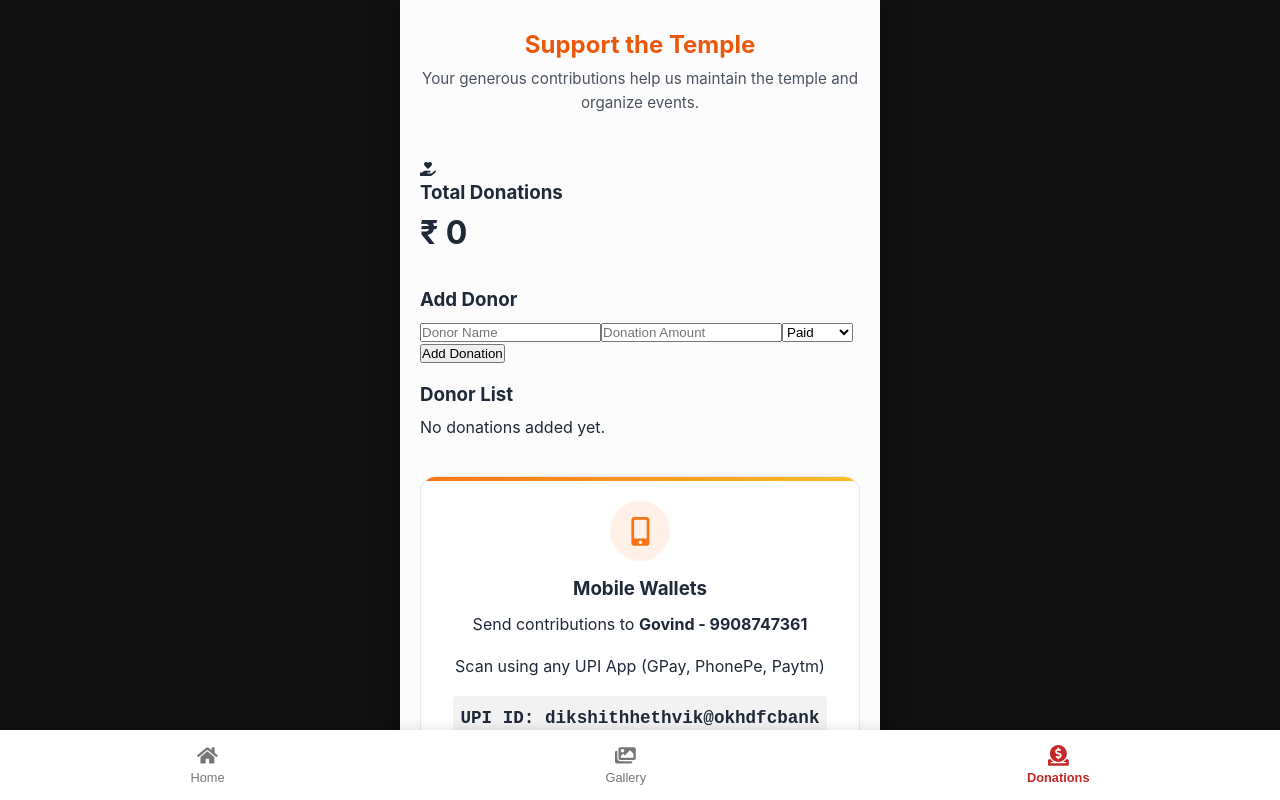
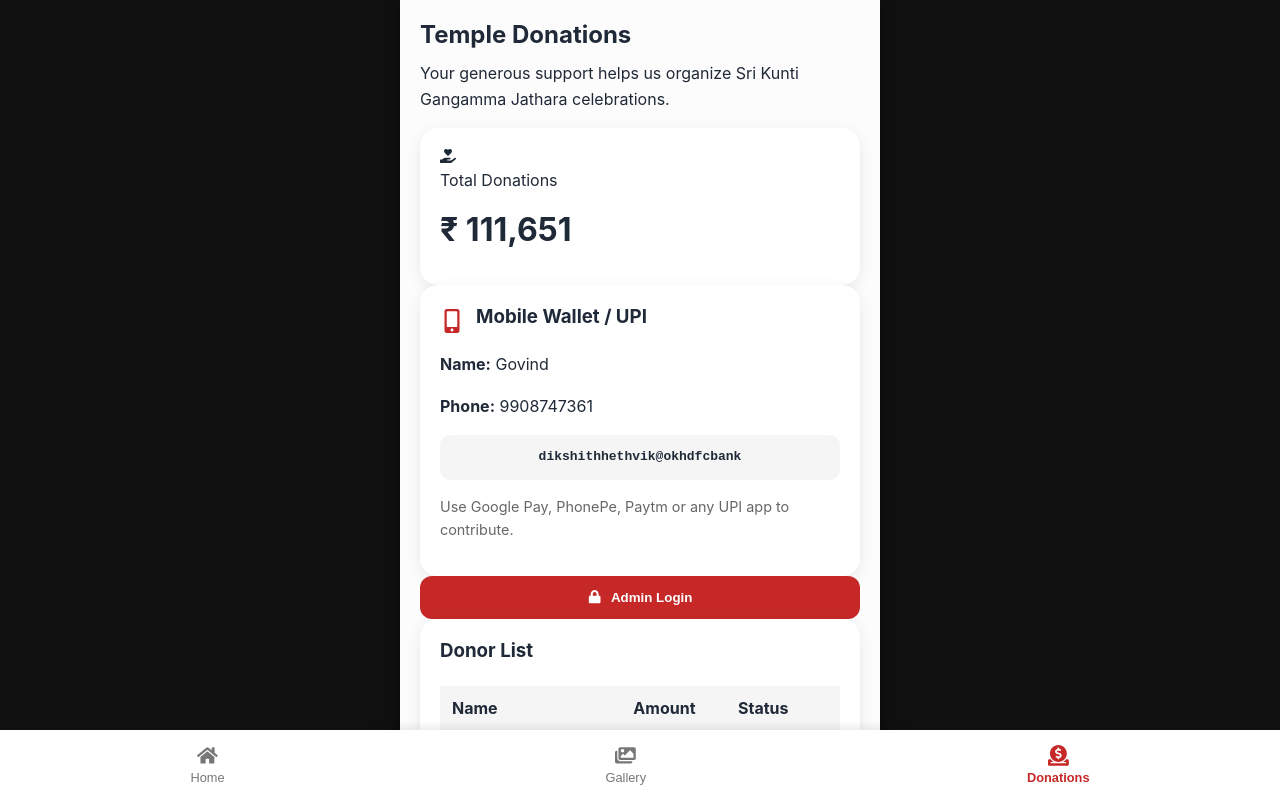
Before and after one commit to rthalla1994/GT, a React (Vite) app: page / in a window 1280 px wide. Both pictures are taken after a click on the button "Donations". Shown: the top 800 px of the page. Built offline with nearby package versions, Linux system fonts and the light colour scheme.

Commit message:
bell fix and donors

```diff
--- a/src/App.jsx
+++ b/src/App.jsx
@@ -14,19 +14,40 @@ function App() {
   const [activeTab, setActiveTab] = useState('home');
 
   useEffect(() => {
-    const audio = new Audio(templeBell);
+    const playBell = () => {
+      const audio = new Audio(templeBell);
 
-    audio.volume = 0.5;
+      audio.volume = 0.5;
 
-    audio.play().catch(() => {
-      console.log('Autoplay blocked');
-    });
+      audio.play().catch((err) => {
+        console.log(err);
+      });
 
+      // Optional vibration for mobile
+      if (navigator.vibrate) {
+        navigator.vibrate(200);
+      }
+
+      // Remove listeners after first interaction
+      document.removeEventListener('click', playBell);
+      document.removeEventListener('touchstart', playBell);
+    };
+
+    // Play on first interaction anywhere
+    document.addEventListener('click', playBell);
+    document.addEventListener('touchstart', playBell);
+
+    // Splash screen timer
     const timer = setTimeout(() => {
       setLoading(false);
     }, 3000);
 
-    return () => clearTimeout(timer);
+    return () => {
+      clearTimeout(timer);
+
+      document.removeEventListener('click', playBell);
+      document.removeEventListener('touchstart', playBell);
+    };
   }, []);
 
   // Splash Screen
--- a/src/pages/Donations.css
+++ b/src/pages/Donations.css
@@ -1,136 +1,139 @@
-.donations-container {
-  display: flex;
-  flex-direction: column;
-  gap: 20px;
+.wallet-card,
+.donor-form-card,
+.donor-table-card,
+.total-card {
+  background: white;
+  border-radius: 18px;
+  padding: 20px;
+  box-shadow: 0 4px 15px rgba(0, 0, 0, 0.08);
 }
 
-.donations-header {
-  text-align: center;
-  padding: 10px 0;
+.wallet-header {
+  display: flex;
+  align-items: center;
+  gap: 12px;
+  margin-bottom: 15px;
 }
 
-.donations-header h2 {
-  color: var(--primary-dark);
-  margin-bottom: 8px;
+.wallet-icon {
+  font-size: 1.5rem;
+  color: #c62828;
 }
 
-.donations-header p {
-  opacity: 0.8;
-  font-size: 0.95rem;
+.upi-box {
+  background: #f5f5f5;
+  padding: 12px;
+  border-radius: 10px;
+  font-weight: bold;
+  text-align: center;
+  margin: 15px 0;
+  font-family: monospace;
 }
 
-.donation-methods {
-  display: flex;
-  flex-direction: column;
-  gap: 20px;
+.wallet-note {
+  font-size: 0.9rem;
+  color: #666;
 }
 
-.method-card {
-  background: var(--card-bg);
-  border-radius: 16px;
-  padding: 24px;
-  text-align: center;
-  box-shadow: 0 4px 12px rgba(0,0,0,0.08);
-  border: 1px solid var(--primary-color);
-  position: relative;
-  overflow: hidden;
-}
+.admin-btn {
+  width: 100%;
+  border: none;
+  padding: 14px;
+  border-radius: 12px;
+  background: #c62828;
+  color: white;
+  font-weight: bold;
+  cursor: pointer;
 
-.method-card.secondary {
-  border: 1px solid var(--border-color);
-  box-shadow: 0 2px 8px rgba(0,0,0,0.04);
-}
-
-.method-card::before {
-  content: '';
-  position: absolute;
-  top: 0;
-  left: 0;
-  right: 0;
-  height: 4px;
-  background: linear-gradient(90deg, var(--primary-color), var(--accent-gold));
-}
-
-.method-icon-wrapper {
-  background: rgba(249, 115, 22, 0.1);
-  width: 60px;
-  height: 60px;
-  border-radius: 50%;
   display: flex;
   justify-content: center;
   align-items: center;
-  margin: 0 auto 16px auto;
+  gap: 10px;
 }
 
-.method-icon {
-  font-size: 1.8rem;
-  color: var(--primary-color);
+.table-wrapper {
+  overflow-x: auto;
 }
 
-.method-card h3 {
-  margin-bottom: 12px;
-  color: var(--text-color);
+.donor-table {
+  width: 100%;
+  border-collapse: collapse;
+  margin-top: 15px;
 }
 
-.qr-placeholder {
-  display: flex;
-  justify-content: center;
-  margin: 16px 0;
+.donor-table th {
+  background: #f5f5f5;
+  padding: 12px;
+  text-align: left;
 }
 
-.qr-mock {
-  width: 150px;
-  height: 150px;
-  background: repeating-linear-gradient(
-    45deg,
-    var(--border-color),
-    var(--border-color) 10px,
-    var(--card-bg) 10px,
-    var(--card-bg) 20px
-  );
-  border: 4px solid var(--text-color);
-  border-radius: 12px;
-  display: flex;
-  justify-content: center;
-  align-items: center;
-  font-weight: bold;
-  color: var(--text-color);
-  opacity: 0.5;
+.donor-table td {
+  padding: 12px;
+  border-bottom: 1px solid #eee;
 }
 
-.upi-id {
-  font-family: monospace;
-  font-size: 1.1rem;
-  font-weight: 600;
-  background: rgba(0,0,0,0.05);
-  padding: 8px;
-  border-radius: 4px;
-  display: inline-block;
-  margin-bottom: 0;
+.status-badge {
+  padding: 6px 10px;
+  border-radius: 20px;
+  font-size: 0.8rem;
+  font-weight: bold;
 }
 
-.bank-details {
-  text-align: left;
-  background: rgba(0,0,0,0.02);
-  padding: 16px;
-  border-radius: 8px;
+.status-badge.paid {
+  background: #d4edda;
+  color: #155724;
 }
 
-.detail-row {
-  display: flex;
-  justify-content: space-between;
-  margin-bottom: 8px;
-  font-size: 0.9rem;
+.status-badge.pending {
+  background: #fff3cd;
+  color: #856404;
 }
 
-.detail-row:last-child {
-  margin-bottom: 0;
+.donor-form {
+  display: flex;
+  flex-direction: column;
+  gap: 12px;
 }
 
-.detail-row span {
-  opacity: 0.7;
+.donor-form input,
+.donor-form select {
+  padding: 14px;
+  border-radius: 10px;
+  border: 1px solid #ddd;
 }
 
-.detail-row strong {
-  color: var(--text-color);
+.donor-form button {
+  padding: 14px;
+  border: none;
+  border-radius: 12px;
+  background: #c62828;
+  color: white;
+  font-weight: bold;
 }
+
+.action-buttons {
+  display: flex;
+  gap: 10px;
+}
+
+.edit-btn,
+.delete-btn {
+  border: none;
+  padding: 8px 10px;
+  border-radius: 8px;
+  cursor: pointer;
+  color: white;
+}
+
+.edit-btn {
+  background: #1976d2;
+}
+
+.delete-btn {
+  background: #d32f2f;
+}
+
+.edit-btn:hover,
+.delete-btn:hover {
+  opacity: 0.9;
+}
--- a/src/pages/Donations.jsx
+++ b/src/pages/Donations.jsx
@@ -1,34 +1,121 @@
 import { useEffect, useState } from 'react';
+
 import {
-  FaQrcode,
-  FaUniversity,
   FaMobileAlt,
   FaHandHoldingHeart,
+  FaLock,
+  FaTimes,
+  FaEdit,
+  FaTrash
 } from 'react-icons/fa';
+
 import './Donations.css';
 
 const Donations = () => {
+
+  const initialDonors = [
+    { id: 1, name: "Yugandar Naidu", amount: 20001, status: "paid" },
+    { id: 2, name: "T Govind", amount: 10116, status: "paid" },
+    { id: 3, name: "T Reddeppa", amount: 11011, status: "paid" },
+    { id: 4, name: "Mohan devendra", amount: 1116, status: "pending" },
+    { id: 5, name: "Nobul Kumar", amount: 2116, status: "pending" },
+    { id: 6, name: "Gnanendra", amount: 5116, status: "pending" },
+    { id: 7, name: "Hema Naidu", amount: 5116, status: "pending" },
+    { id: 8, name: "Ravi Thalla", amount: 7777, status: "pending" },
+    { id: 9, name: "Venkatesulu", amount: 2222, status: "paid" },
+    { id: 10, name: "Chakravarthy", amount: 2116, status: "paid" },
+    { id: 11, name: "Bhanu", amount: 1116, status: "paid" },
+    { id: 12, name: "K Vedavathi", amount: 1116, status: "paid" },
+    { id: 13, name: "Sreenu", amount: 1116, status: "pending" },
+    { id: 14, name: "Haribabu", amount: 1116, status: "pending" },
+    { id: 15, name: "Surendra", amount: 1116, status: "pending" },
+    { id: 16, name: "Devandra", amount: 1116, status: "pending" },
+    { id: 17, name: "Hemadri", amount: 1116, status: "pending" },
+    { id: 18, name: "Uday", amount: 1116, status: "pending" },
+    { id: 19, name: "Prakash", amount: 2116, status: "paid" },
+    { id: 20, name: "Mahesh", amount: 1116, status: "pending" },
+    { id: 21, name: "Kumaraswamy", amount: 1116, status: "pending" },
+    { id: 22, name: "Krishnaiah", amount: 2116, status: "pending" },
+    { id: 23, name: "Chandu", amount: 1116, status: "pending" },
+    { id: 24, name: "MudduSwamy", amount: 2116, status: "pending" },
+    { id: 25, name: "Rajamanikyam", amount: 5116, status: "pending" },
+    { id: 26, name: "Gowramma", amount: 1116, status: "paid" },
+    { id: 27, name: "J Venkatesh", amount: 1116, status: "pending" },
+    { id: 28, name: "J Ramadevi", amount: 1116, status: "paid" },
+    { id: 29, name: "J Vijaya", amount: 1116, status: "pending" },
+    { id: 30, name: "J Sunil", amount: 1116, status: "pending" },
+    { id: 31, name: "J Subramanyam", amount: 1116, status: "pending" },
+    { id: 32, name: "J SadhaSiva", amount: 1116, status: "pending" },
+    { id: 33, name: "Indrani", amount: 1116, status: "pending" },
+    { id: 34, name: "T Anand", amount: 1116, status: "pending" },
+    { id: 35, name: "Mohan Reddy", amount: 1116, status: "paid" },
+    { id: 36, name: "V Ashok Kumar", amount: 1116, status: "paid" },
+    { id: 37, name: "Krishnaveni", amount: 1116, status: "pending" },
+    { id: 38, name: "Kalyani", amount: 1116, status: "pending" },
+    { id: 39, name: "Om Prakash", amount: 1116, status: "paid" },
+    { id: 40, name: "T Subramanyam", amount: 1116, status: "pending" },
+    { id: 41, name: "B Damodharam", amount: 1116, status: "pending" },
+    { id: 42, name: "M Subramanyam", amount: 1116, status: "pending" },
+    { id: 43, name: "M Munirajulu", amount: 1116, status: "pending" },
+    { id: 44, name: "V Devarajulu", amount: 1116, status: "pending" },
+  ];
+
   const [donors, setDonors] = useState([]);
+
+  const [isAdmin, setIsAdmin] = useState(false);
+
+  const [showAdminModal, setShowAdminModal] = useState(false);
+
+  const [passcode, setPasscode] = useState('');
+
+  const [editingId, setEditingId] = useState(null);
+
   const [formData, setFormData] = useState({
     name: '',
     amount: '',
     status: 'paid',
   });
 
-  // Load saved donors from localStorage
+  // Load donors
   useEffect(() => {
-    const savedDonors = localStorage.getItem('templeDonors');
 
-    if (savedDonors) {
+    const savedDonors =
+      localStorage.getItem('templeDonors');
+
+    if (
+      savedDonors &&
+      JSON.parse(savedDonors).length > 0
+    ) {
+
       setDonors(JSON.parse(savedDonors));
+
+    } else {
+
+      setDonors(initialDonors);
+
+      localStorage.setItem(
+        'templeDonors',
+        JSON.stringify(initialDonors)
+      );
     }
+
   }, []);
 
-  // Save donors to localStorage
-  useEffect(() => {
-    localStorage.setItem('templeDonors', JSON.stringify(donors));
-  }, [donors]);
 
+  // Admin Login
+  const handleAdminLogin = (e) => {
+    e.preventDefault();
+
+    if (passcode === '1234') {
+      setIsAdmin(true);
+      setShowAdminModal(false);
+      setPasscode('');
+    } else {
+      alert('Incorrect passcode');
+    }
+  };
+
+  // Input Change
   const handleChange = (e) => {
     const { name, value } = e.target;
 
@@ -38,11 +125,42 @@ const Donations = () => {
     });
   };
 
+  // Add / Update Donor
   const handleSubmit = (e) => {
     e.preventDefault();
 
-    if (!formData.name || !formData.amount) return;
+    if (!formData.name || !formData.amount) {
+      return;
+    }
 
+    let updatedDonors = [];
+
+    // UPDATE
+    if (editingId !== null) {
+
+      updatedDonors = donors.map((donor) =>
+        donor.id === editingId
+          ? {
+            ...donor,
+            name: formData.name,
+            amount: Number(formData.amount),
+            status: formData.status,
+          }
+          : donor
+      );
+
+      setDonors(updatedDonors);
+
+      localStorage.setItem(
+        'templeDonors',
+        JSON.stringify(updatedDonors)
+      );
+
+      setEditingId(null);
+
+    } else {
+
+      // ADD
       const newDonor = {
         id: Date.now(),
         name: formData.name,
@@ -50,7 +168,15 @@ const Donations = () => {
         status: formData.status,
       };
 
-    setDonors([newDonor, ...donors]);
+      updatedDonors = [newDonor, ...donors];
+
+      setDonors(updatedDonors);
+
+      localStorage.setItem(
+        'templeDonors',
+        JSON.stringify(updatedDonors)
+      );
+    }
 
     setFormData({
       name: '',
@@ -59,6 +185,47 @@ const Donations = () => {
     });
   };
 
+  // Edit Donor
+  const handleEdit = (donor) => {
+
+    setEditingId(donor.id);
+
+    setFormData({
+      name: donor.name || '',
+      amount: donor.amount || '',
+      status: donor.status || 'pending',
+    });
+
+    // Scroll to top form
+    window.scrollTo({
+      top: 0,
+      behavior: 'smooth',
+    });
+  };
+
+  // Delete Donor
+  const handleDelete = (id) => {
+
+    const confirmDelete = window.confirm(
+      'Delete this donor?'
+    );
+
+    if (confirmDelete) {
+
+      const updatedDonors = donors.filter(
+        (donor) => donor.id !== id
+      );
+
+      setDonors(updatedDonors);
+
+      localStorage.setItem(
+        'templeDonors',
+        JSON.stringify(updatedDonors)
+      );
+    }
+  };
+
+  // Total
   const totalAmount = donors.reduce(
     (sum, donor) => sum + donor.amount,
     0
@@ -66,28 +233,85 @@ const Donations = () => {
 
   return (
     <div className="donations-container fade-in">
+
+      {/* Header */}
       <div className="donations-header">
-        <h2>Support the Temple</h2>
+        <h2>Temple Donations</h2>
+
         <p>
-          Your generous contributions help us maintain the temple and organize
-          events.
+          Your generous support helps us organize
+          Sri Kunti Gangamma Jathara celebrations.
         </p>
       </div>
 
-      {/* Total Donation Card */}
+      {/* Total Card */}
       <div className="total-card">
         <FaHandHoldingHeart className="total-icon" />
+
         <div>
-          <h3>Total Donations</h3>
+          <p>Total Donations</p>
+
           <h1>₹ {totalAmount.toLocaleString()}</h1>
         </div>
       </div>
 
-      {/* Add Donor Form */}
+      {/* Wallet Details */}
+      <div className="wallet-card">
+
+        <div className="wallet-header">
+          <FaMobileAlt className="wallet-icon" />
+
+          <h3>Mobile Wallet / UPI</h3>
+        </div>
+
+        <div className="wallet-details">
+
+          <p>
+            <strong>Name:</strong> Govind
+          </p>
+
+          <p>
+            <strong>Phone:</strong> 9908747361
+          </p>
+
+          <p className="upi-box">
+            dikshithhethvik@okhdfcbank
+          </p>
+
+          <p className="wallet-note">
+            Use Google Pay, PhonePe, Paytm
+            or any UPI app to contribute.
+          </p>
+
+        </div>
+      </div>
+
+      {/* Admin Login */}
+      {!isAdmin && (
+        <button
+          className="admin-btn"
+          onClick={() => setShowAdminModal(true)}
+        >
+          <FaLock />
+          Admin Login
+        </button>
+      )}
+
+      {/* Admin Form */}
+      {isAdmin && (
         <div className="donor-form-card">
-        <h3>Add Donor</h3>
 
-        <form onSubmit={handleSubmit} className="donor-form">
+          <h3>
+            {editingId
+              ? 'Edit Donor'
+              : 'Add Donor'}
+          </h3>
+
+          <form
+            onSubmit={handleSubmit}
+            className="donor-form"
+          >
+
             <input
               type="text"
               name="name"
@@ -109,57 +333,152 @@ const Donations = () => {
               value={formData.status}
               onChange={handleChange}
             >
-            <option value="paid">Paid</option>
-            <option value="pending">Pending</option>
+              <option value="paid">
+                Paid
+              </option>
+
+              <option value="pending">
+                Pending
+              </option>
             </select>
 
-          <button type="submit">Add Donation</button>
+            <button type="submit">
+              {editingId
+                ? 'Update Donor'
+                : 'Add Donation'}
+            </button>
+
           </form>
         </div>
+      )}
 
-      {/* Donor List */}
-      <div className="donor-list-card">
+      {/* Donor Table */}
+      <div className="donor-table-card">
+
         <h3>Donor List</h3>
 
         {donors.length === 0 ? (
-          <p className="empty-text">No donations added yet.</p>
+
+          <p className="empty-text">
+            No donations added yet.
+          </p>
+
         ) : (
-          <div className="donor-list">
+
+          <div className="table-wrapper">
+
+            <table className="donor-table">
+
+              <thead>
+                <tr>
+                  <th>Name</th>
+                  <th>Amount</th>
+                  <th>Status</th>
+
+                  {isAdmin && (
+                    <th>Actions</th>
+                  )}
+                </tr>
+              </thead>
+
+              <tbody>
+
                 {donors.map((donor) => (
-              <div
-                key={donor.id}
-                className={`donor-row ${donor.status === 'paid' ? 'paid' : 'pending'
-                  }`}
+
+                  <tr key={donor.id}>
+
+                    <td>{donor.name}</td>
+
+                    <td>
+                      ₹ {donor.amount.toLocaleString()}
+                    </td>
+
+                    <td>
+                      <span
+                        className={`status-badge ${donor.status}`}
                       >
-                <div>
-                  <strong>{donor.name}</strong>
-                </div>
+                        {donor.status}
+                      </span>
+                    </td>
 
-                <div>₹ {donor.amount.toLocaleString()}</div>
+                    {isAdmin && (
 
-                <div className="status">{donor.status}</div>
-              </div>
+                      <td className="action-buttons">
+
+                        <button
+                          type="button"
+                          className="edit-btn"
+                          onClick={() => handleEdit(donor)}
+                        >
+                          <FaEdit />
+                        </button>
+
+                        <button
+                          type="button"
+                          className="delete-btn"
+                          onClick={() => handleDelete(donor.id)}
+                        >
+                          <FaTrash />
+                        </button>
+
+                      </td>
+                    )}
+
+                  </tr>
                 ))}
+
+              </tbody>
+
+            </table>
+
           </div>
         )}
       </div>
 
-      {/* Existing Donation Methods */}
-      <div className="donation-methods">
-        <div className="method-card secondary">
-          <div className="method-icon-wrapper">
-            <FaMobileAlt className="method-icon" />
+      {/* Admin Modal */}
+      {showAdminModal && (
+
+        <div className="modal-overlay">
+
+          <div className="modal-content">
+
+            <button
+              className="close-modal"
+              onClick={() =>
+                setShowAdminModal(false)
+              }
+            >
+              <FaTimes />
+            </button>
+
+            <h3>Admin Access</h3>
+
+            <form onSubmit={handleAdminLogin}>
+
+              <input
+                type="password"
+                className="input-field"
+                placeholder="Enter Passcode"
+                value={passcode}
+                onChange={(e) =>
+                  setPasscode(e.target.value)
+                }
+              />
+
+              <button
+                type="submit"
+                className="btn"
+              >
+                Login
+              </button>
+
+            </form>
+
           </div>
 
-          <h3>Mobile Wallets</h3>
+        </div>
+      )}
 
-          <p>
-            Send contributions to <strong>Govind - 9908747361</strong>
-          </p>
-          <p>Scan using any UPI App (GPay, PhonePe, Paytm)</p>
-          <p className="upi-id">UPI ID: dikshithhethvik@okhdfcbank</p>
-        </div>
-      </div>
     </div>
   );
 };
--- a/src/pages/Home.jsx
+++ b/src/pages/Home.jsx
@@ -23,18 +23,43 @@ const Home = () => {
     },
     {
       id: 4,
+      text: "Annadanam (Food Distribution) will be organized for all devotees at 1:00 PM.",
+      date: "20th May 2026",
+      icon: <FaBell />
+    },
+    {
+      id: 5,
       text: "Special Goddess Decoration and Band Procession from 5:00 PM.",
       date: "20th May 2026",
       icon: <FaCalendarAlt />
-    },
+    }
   ];
 
   const timings = [
-    { name: "Temple Ritual", time: "7:00 PM" },
-    { name: "Abhishekam & Harathi", time: "7:30 PM" },
-    { name: "Pongallu", time: "4:00 PM" },
-    { name: "Procession", time: "7:00 PM" },
-    { name: "Band Procession", time: "5:00 PM" },
+    {
+      name: "19th May - Temple Ritual",
+      time: "7:00 PM"
+    },
+    {
+      name: "19th May - Abhishekam & Harathi",
+      time: "7:30 PM"
+    },
+    {
+      name: "19th May - Pongallu",
+      time: "4:00 PM"
+    },
+    {
+      name: "19th May - Ammavari Procession",
+      time: "7:00 PM"
+    },
+    {
+      name: "20th May - Goddess Decoration",
+      time: "Morning"
+    },
+    {
+      name: "20th May - Band Procession",
+      time: "5:00 PM"
+    }
   ];
 
   return (
@@ -93,7 +118,7 @@ const Home = () => {
         <div className="map-container">
           <iframe
             title="Temple Location"
-            src="https://maps.app.goo.gl/MCUSmmM1zy3Weonu8"
+            src="https://www.google.com/maps?q=Sri%20Kunti%20Gangamma%20Temple&output=embed"
             width="100%"
             height="250"
             style={{ border: 0 }}
@@ -104,7 +129,7 @@ const Home = () => {
         </div>
 
         <a
-          href="https://maps.google.com"
+          href="https://maps.app.goo.gl/MCUSmmM1zy3Weonu8"
           target="_blank"
           rel="noopener noreferrer"
           className="map-btn"
```
Lines whose indentation alone changed are shown as unchanged.
